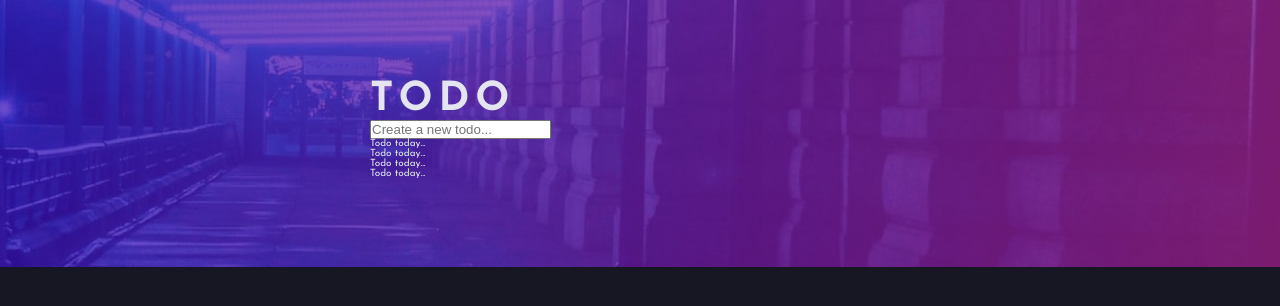
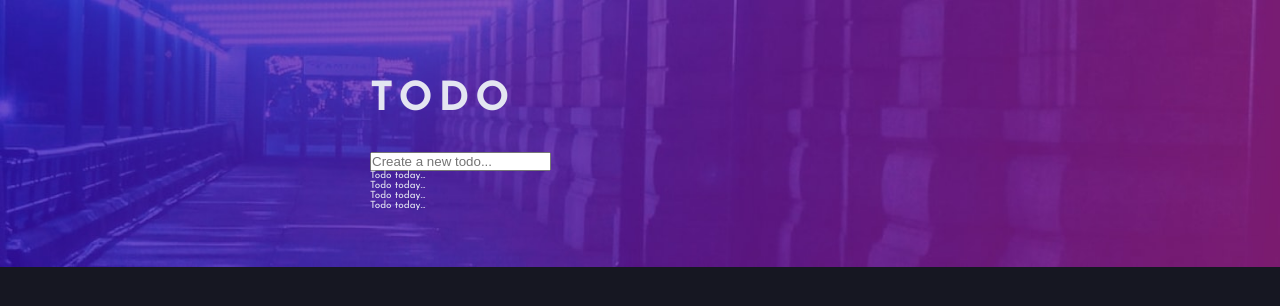
Before and after one commit to ClaytonDewey/todo-app, a React (Create React App) app: page / in a window 1280 px wide. Shown: the top 306 px of the page. Built offline with nearby package versions, Linux system fonts and the light colour scheme.

Commit message:
Create and import header styles

```diff
--- /dev/null
+++ b/src/sass/layout/_header.scss
@@ -0,0 +1,3 @@
+.header {
+  margin-bottom: 3.2rem;
+}
--- a/src/sass/main.scss
+++ b/src/sass/main.scss
@@ -8,3 +8,4 @@
 @import 'components/todo';
 
 @import 'layout/container';
+@import 'layout/header';
```
